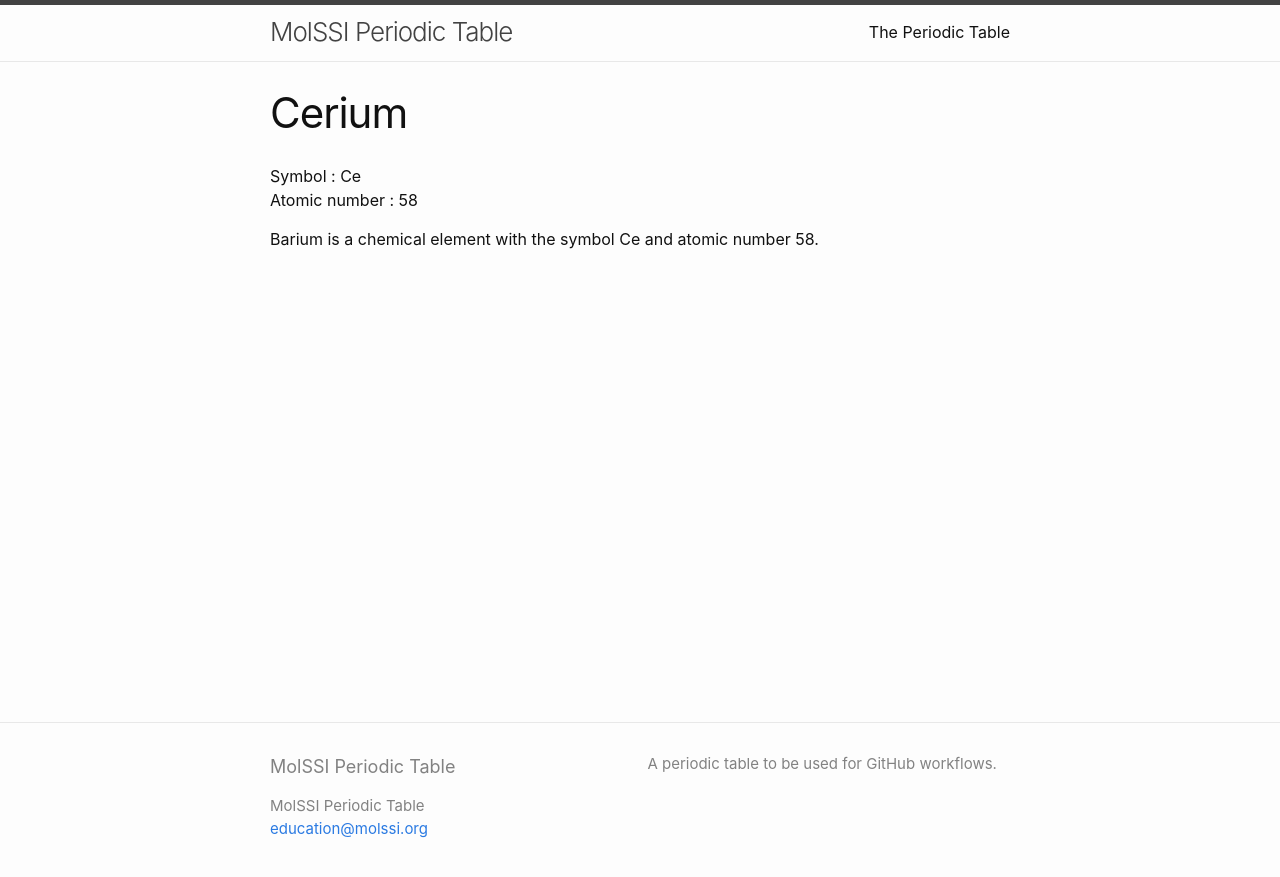
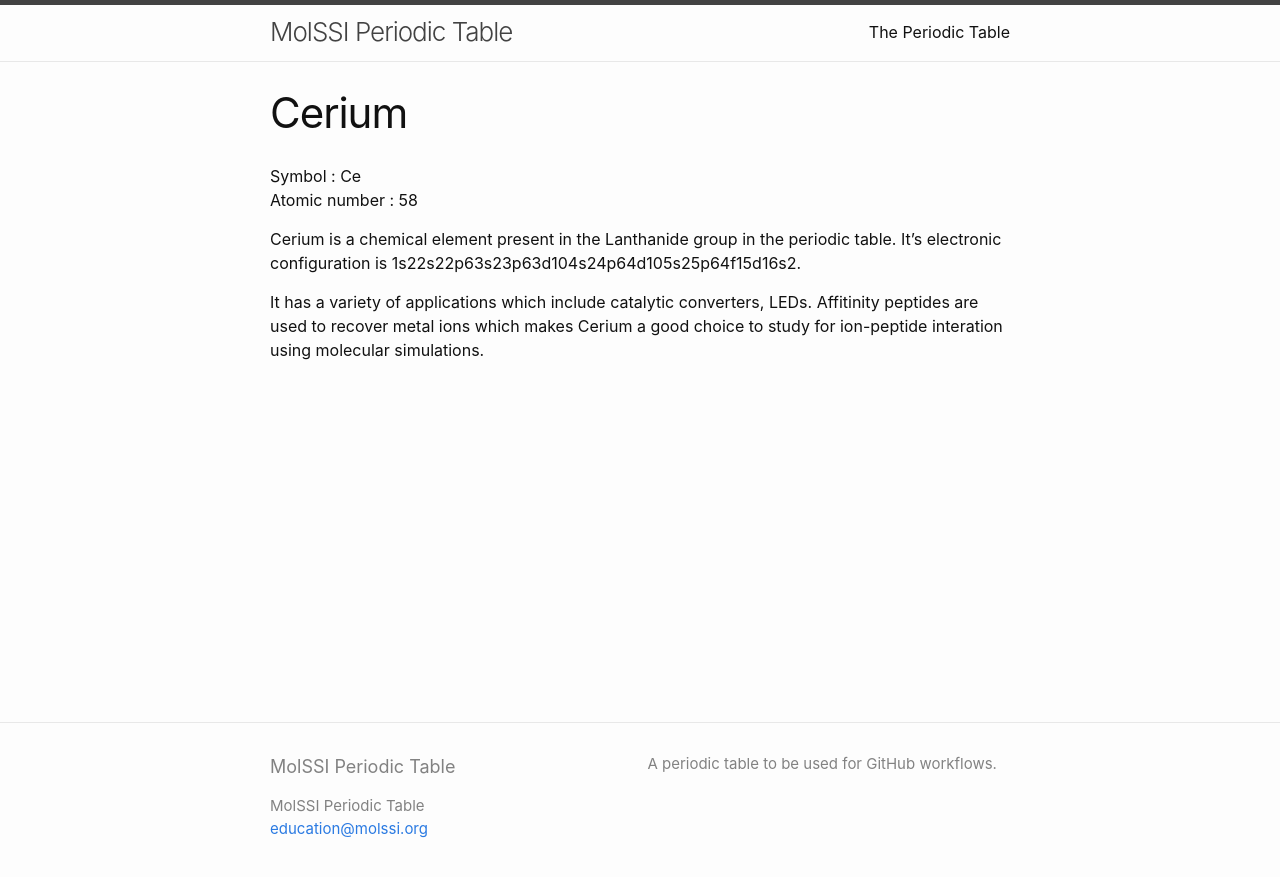
Before and after one commit to MolSSI-Education/periodic-table, a Jekyll site: the page built from elements/cerium.md, in a window 1280 px wide. Shown: the top 877 px of the page. Built offline with Jekyll 4.4.1, drawn with Linux system fonts in a browser that asks for light colours.

Commit message:
Fixed typo and added electronic configuration and potential aplication information

```diff
--- a/elements/cerium.md
+++ b/elements/cerium.md
@@ -8,4 +8,6 @@ Atomic number : 58<br/>
 
 
 
-Barium is a chemical element with the symbol Ce and atomic number 58.
+Cerium is a chemical element present in the Lanthanide group in the periodic table. It's electronic configuration is 1s22s22p63s23p63d104s24p64d105s25p64f15d16s2.
+
+It has a variety of applications which include catalytic converters, LEDs. Affitinity peptides are used to recover metal ions which makes Cerium a good choice to study for ion-peptide interation using molecular simulations.
```
